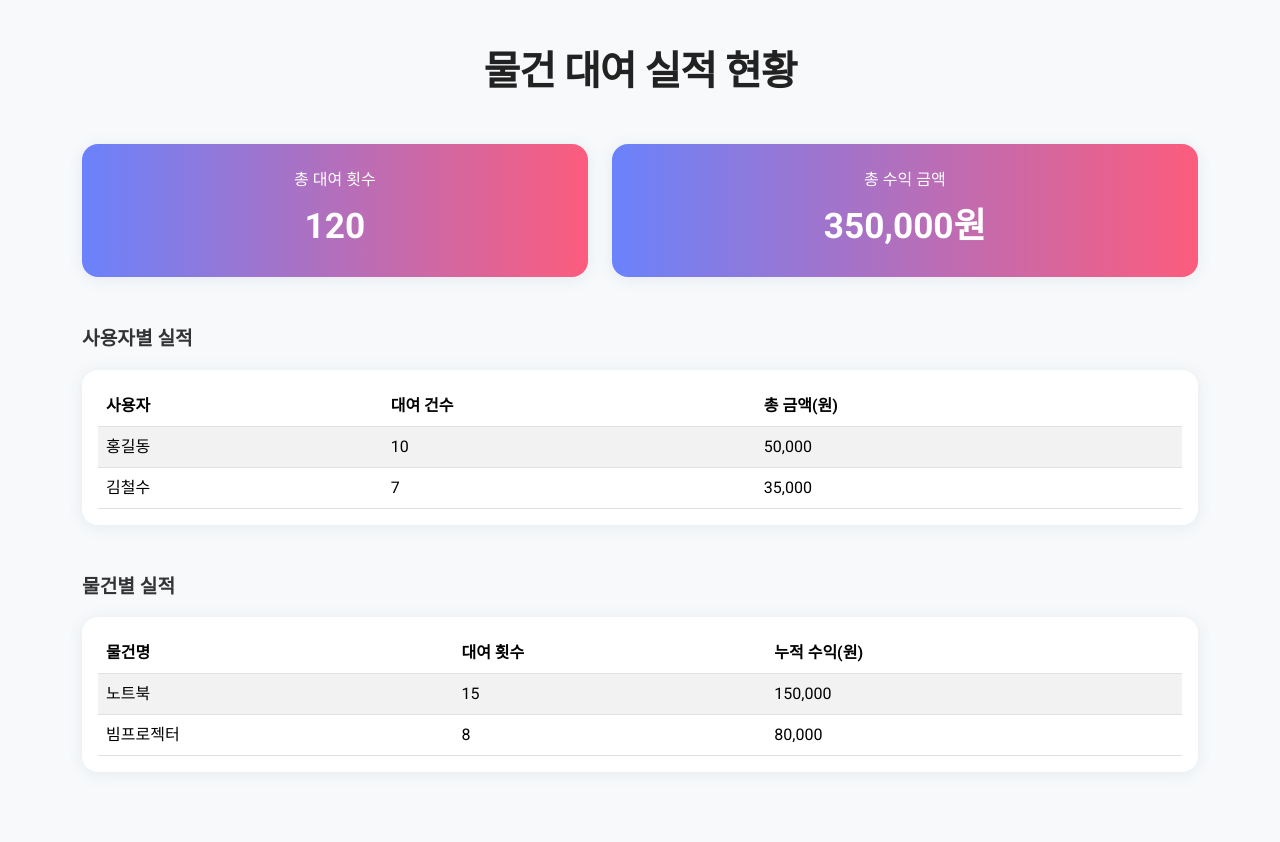
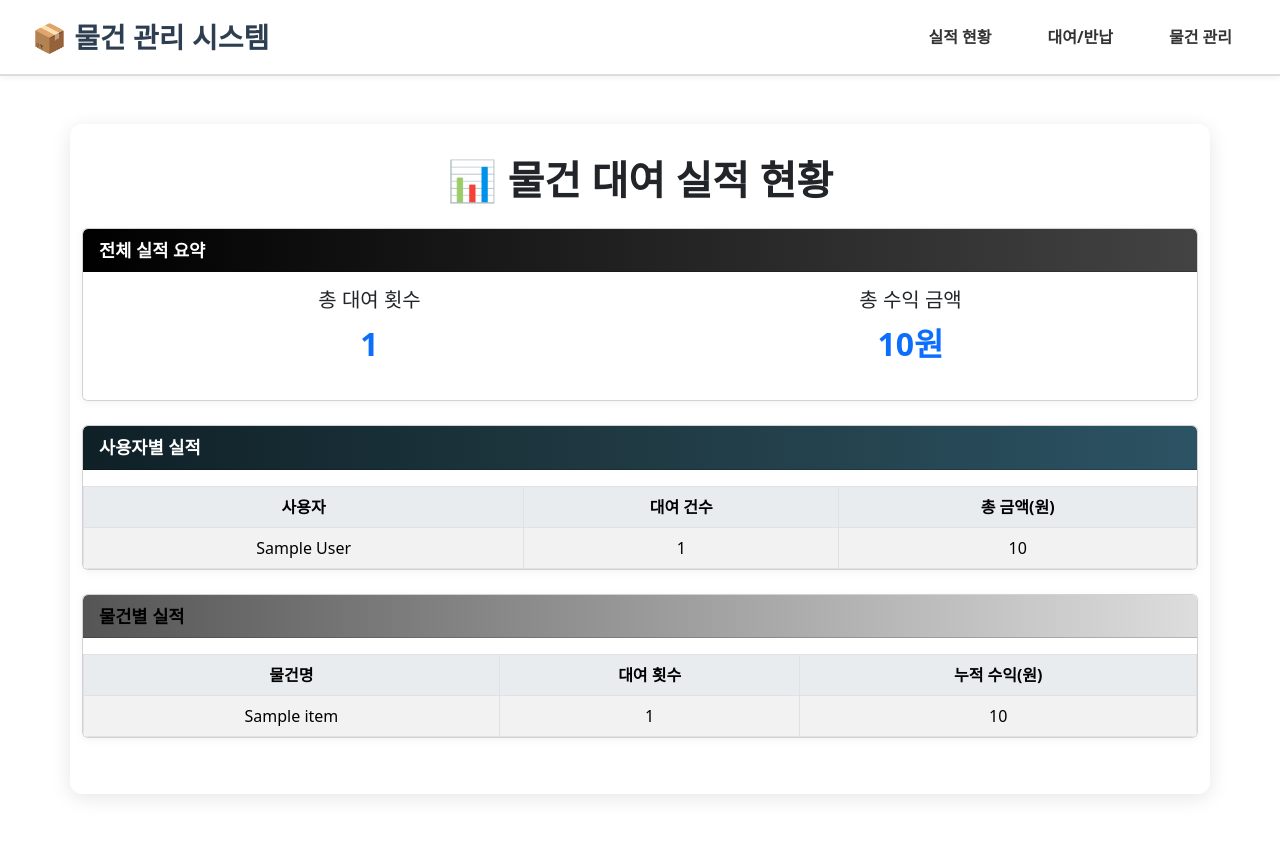
Before and after one commit to lehoyeon/2025_05_20-Flask_project, a Flask app: page /status in a window 1280 px wide. Before the commit the page ends 756 px from the top, so only its background shows below. Run offline with Flask 3, Linux system fonts and the light colour scheme; tables that the repository leaves empty hold one stand-in row (values such as "Sample post").

Commit message:
sunwoo 와 merge 완료

```diff
--- a/app.py
+++ b/app.py
@@ -5,9 +5,92 @@ import atexit   # 애플리케이션 종료시 실행을 요청 (ex. DB연결
 
 app = Flask(__name__)   # Flask 앱 초기화
 db = Database()   # DB 초기화
+conn = db.connection
+cursor = conn.cursor()
 
-# 애플리케이션 종료 시 DB 연결 종료
-atexit.register(db.close)
+@app.route('/main')
+def main():
+    return render_template('main.html')  # HTML 파일 이름
+@app.route('/registration')
+def index():
+    return render_template('registration.html')  # HTML 파일 이름
+@app.route('/user')
+def users_page():
+    return render_template('user.html')
+# ------------------ 사용자 관련 ------------------
+
+@app.route('/users', methods=['POST'])
+def create_user():
+    name = request.json.get('name')
+    if not name:
+        return jsonify({'error': '이름을 입력하세요'}), 400
+    cursor.execute("INSERT INTO users (name) VALUES (%s)", (name,))
+    conn.commit()
+    return jsonify({'message': '사용자 등록 완료'}), 201
+
+@app.route('/users', methods=['GET'])
+def get_users():
+    cursor.execute("SELECT * FROM users")
+    users = cursor.fetchall()
+    return jsonify(users)
+
+@app.route('/users/<int:user_id>', methods=['PUT'])
+def update_user(user_id):
+    new_name = request.json.get('name')
+    cursor.execute("UPDATE users SET name = %s WHERE user_id = %s", (new_name, user_id))
+    conn.commit()
+    return jsonify({'message': '사용자 정보 수정 완료'})
+
+@app.route('/users/<int:user_id>', methods=['DELETE'])
+def delete_user(user_id):
+    cursor.execute("DELETE FROM users WHERE user_id = %s", (user_id,))
+    conn.commit()
+    return jsonify({'message': '사용자 삭제 완료'})
+
+# ------------------ 물품 관련 ------------------
+
+@app.route('/items', methods=['POST'])
+def create_item():
+    data = request.json
+    name = data.get('name')
+    price = data.get('price')
+    quantity = data.get('quantity', 1)
+
+    if not name or price is None:
+        return jsonify({'error': '이름과 가격은 필수입니다'}), 400
+
+    cursor.execute(
+        "INSERT INTO items (name, price, quantity) VALUES (%s, %s, %s)",
+        (name, price, quantity)
+    )
+    conn.commit()
+    return jsonify({'message': '물품 등록 완료'}), 201
+
+@app.route('/items', methods=['GET'])
+def get_items():
+    cursor.execute("SELECT * FROM items")
+    items = cursor.fetchall()
+    return jsonify(items)
+
+@app.route('/items/<int:item_id>', methods=['PUT'])
+def update_item(item_id):
+    data = request.json
+    name = data.get('name')
+    price = data.get('price')
+    quantity = data.get('quantity')
+
+    cursor.execute(
+        "UPDATE items SET name = %s, price = %s, quantity = %s WHERE item_id = %s",
+        (name, price, quantity, item_id)
+    )
+    conn.commit()
+    return jsonify({'message': '물품 수정 완료'})
+
+@app.route('/items/<int:item_id>', methods=['DELETE'])
+def delete_item(item_id):
+    cursor.execute("DELETE FROM items WHERE item_id = %s", (item_id,))
+    conn.commit()
+    return jsonify({'message': '물품 삭제 완료'})
 
 @app.route('/status', methods=['GET'])
 def status():
@@ -35,5 +118,8 @@ def monthly_stats():
 
     return jsonify({'success': True, 'data': data})
 
+# 애플리케이션 종료 시 DB 연결 종료
+atexit.register(db.close)
+
 if __name__ == '__main__':
     app.run(host='0.0.0.0', port=5000, debug=True)
--- a/templates/status.html
+++ b/templates/status.html
@@ -4,60 +4,10 @@
     <meta charset="UTF-8">
     <title>물건 대여 실적 현황</title>
     <meta name="viewport" content="width=device-width, initial-scale=1">
-    <!-- Bootstrap 5 CDN -->
-    <link href="https://cdn.jsdelivr.net/npm/bootstrap@5.3.2/dist/css/bootstrap.min.css" rel="stylesheet">
-    <!-- Google Fonts for modern look -->
-    <link href="https://fonts.googleapis.com/css2?family=Roboto:wght@400;700&display=swap" rel="stylesheet">
+    <link rel="stylesheet" href="{{ url_for('static', filename='status.css') }}">
+    <link rel="stylesheet" href="{{ url_for('static', filename='navbar.css') }}">
+    <link href="https://cdn.jsdelivr.net/npm/bootstrap@5.3.3/dist/css/bootstrap.min.css" rel="stylesheet">
     <style>
-        body {
-            font-family: 'Roboto', sans-serif;
-            background: #f7f9fb;
-            color: #222;
-        }
-        .dashboard-header {
-            font-weight: 700;
-            letter-spacing: -1px;
-        }
-        .summary-card {
-            border: none;
-            border-radius: 1rem;
-            box-shadow: 0 2px 16px rgba(90, 114, 123, 0.11);
-            background: linear-gradient(90deg, #6a82fb 0%, #fc5c7d 100%);
-            color: #fff;
-        }
-        .summary-value {
-            font-size: 2.2rem;
-            font-weight: 700;
-        }
-        .section-title {
-            font-size: 1.2rem;
-            font-weight: 600;
-            margin-bottom: 1rem;
-            color: #333;
-        }
-        .card-table {
-            border: none;
-            border-radius: 1rem;
-            box-shadow: 0 2px 16px rgba(90, 114, 123, 0.10);
-            background: #fff;
-        }
-        .table thead {
-            background: #f1f3f7;
-        }
-        .table th {
-            font-weight: 600;
-        }
-        .table-striped > tbody > tr:nth-of-type(odd) {
-            background-color: #f7f9fb;
-        }
-        @media (max-width: 767px) {
-            .summary-cards-row {
-                flex-direction: column;
-            }
-            .summary-card {
-                margin-bottom: 1rem;
-            }
-        }
         .modal-content {
             border-radius: 1rem;
             border: none;
@@ -69,18 +19,33 @@
     </style>
 </head>
 <body>
-<div class="container py-5">
-    <h1 class="dashboard-header mb-5 text-center">물건 대여 실적 현황</h1>
+<div class="custom-navbar">
+  <div class="custom-navbar-container">
+    <a class="custom-navbar-brand" href="#">📦 물건 관리 시스템</a>
+    <ul class="custom-navbar-menu">
+        <li><a class="custom-navbar-link" href="/status">실적 현황</a></li>
+      <li><a class="custom-navbar-link" href="/2">대여/반납</a></li>
+      <li><a class="custom-navbar-link" href="/registration">물건 관리</a></li>
+    </ul>
+  </div>
+</div>
+<div class="container my-5">
+    <h1 class="mb-4 text-center fw-bold">📊 물건 대여 실적 현황</h1>
 
     <!-- 전체 실적 요약 -->
-    <div class="d-flex gap-4 mb-5 summary-cards-row flex-wrap justify-content-center">
-        <div class="summary-card p-4 flex-fill text-center">
-            <div class="mb-2">총 대여 횟수</div>
-            <div class="summary-value">{{ total_rentals }}</div>
+    <div class="card summary-card mb-4">
+        <div class="card-header">
+            전체 실적 요약
         </div>
-        <div class="summary-card p-4 flex-fill text-center">
-            <div class="mb-2">총 수익 금액</div>
-            <div class="summary-value">{{ "{:,.0f}".format(total_revenue) }}원</div>
+        <div class="card-body d-flex justify-content-around text-center">
+            <div>
+                <h5>총 대여 횟수</h5>
+                <p class="stat-number">{{ total_rentals }}</p>
+            </div>
+            <div>
+                <h5>총 수익 금액</h5>
+                <p class="stat-number">{{ "{:,.0f}".format(total_revenue) }}원</p>
+            </div>
         </div>
     </div>
 
@@ -100,11 +65,12 @@
     </div>
 
     <!-- 사용자별 실적 -->
-    <div class="mb-5">
-        <div class="section-title">사용자별 실적</div>
-        <div class="card-table p-3">
-            <div class="table-responsive">
-                <table class="table table-striped align-middle mb-0">
+    <div class="card user-card mb-4">
+        <div class="card-header">
+            사용자별 실적
+        </div>
+        <div class="card-body p-0">
+            <table class="table table-bordered table-striped mb-0 text-center">
                 <thead>
                 <tr>
                     <th>사용자</th>
@@ -120,22 +86,20 @@
                         <td>{{ "{:,.0f}".format(user.total_amount) }}</td>
                     </tr>
                 {% else %}
-                        <tr>
-                            <td colspan="3" class="text-center text-muted">데이터가 없습니다.</td>
-                        </tr>
+                    <tr><td colspan="3" class="text-muted">데이터가 없습니다.</td></tr>
                 {% endfor %}
                 </tbody>
             </table>
         </div>
     </div>
-    </div>
 
     <!-- 물건별 실적 -->
-    <div>
-        <div class="section-title">물건별 실적</div>
-        <div class="card-table p-3">
-            <div class="table-responsive">
-                <table class="table table-striped align-middle mb-0">
+    <div class="card item-card mb-4">
+        <div class="card-header">
+            물건별 실적
+        </div>
+        <div class="card-body p-0">
+            <table class="table table-bordered table-striped mb-0 text-center">
                 <thead>
                 <tr>
                     <th>물건명</th>
@@ -151,13 +115,10 @@
                         <td>{{ "{:,.0f}".format(item.total_revenue) }}</td>
                     </tr>
                 {% else %}
-                        <tr>
-                            <td colspan="3" class="text-center text-muted">데이터가 없습니다.</td>
-                        </tr>
+                    <tr><td colspan="3" class="text-muted">데이터가 없습니다.</td></tr>
                 {% endfor %}
                 </tbody>
             </table>
-            </div>
         </div>
     </div>
 </div>
```
Lines whose indentation alone changed are shown as unchanged.
